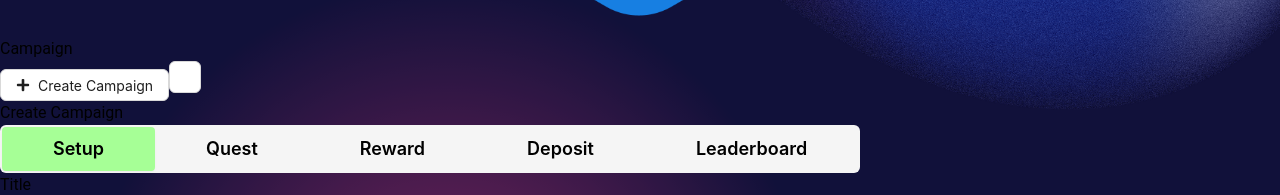
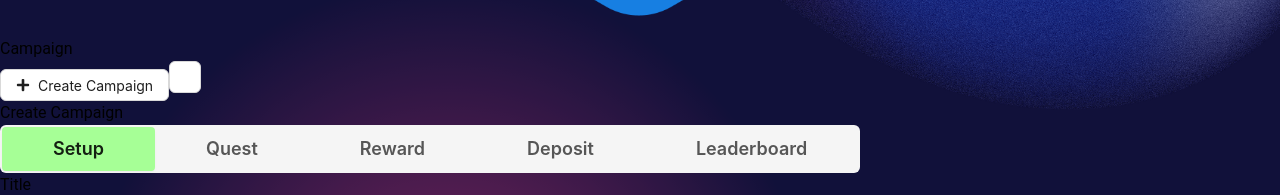
Before and after one commit to plats-network/quest-admin, a React (Vite) app: page /campaign/create in a window 1280 px wide. Shown: the part 1400-1595 px from the top of the page. Built offline with nearby package versions, Linux system fonts and the light colour scheme; no server answers; what useink would draw is missing.

Commit message:
fix disable

```diff
--- a/src/components/Tabs.jsx
+++ b/src/components/Tabs.jsx
@@ -139,7 +139,7 @@ function Tabs() {
   return (
     <>
       <div className="w-[50%] pb-4">
-        <Segmented className="" options={ListTabs()} value={value} onChange={setValue} disabled={checkDisable()} />
+        <Segmented className="" options={ListTabs()} value={value} onChange={setValue} />
       </div>
       {Options[value]}
     </>
```
